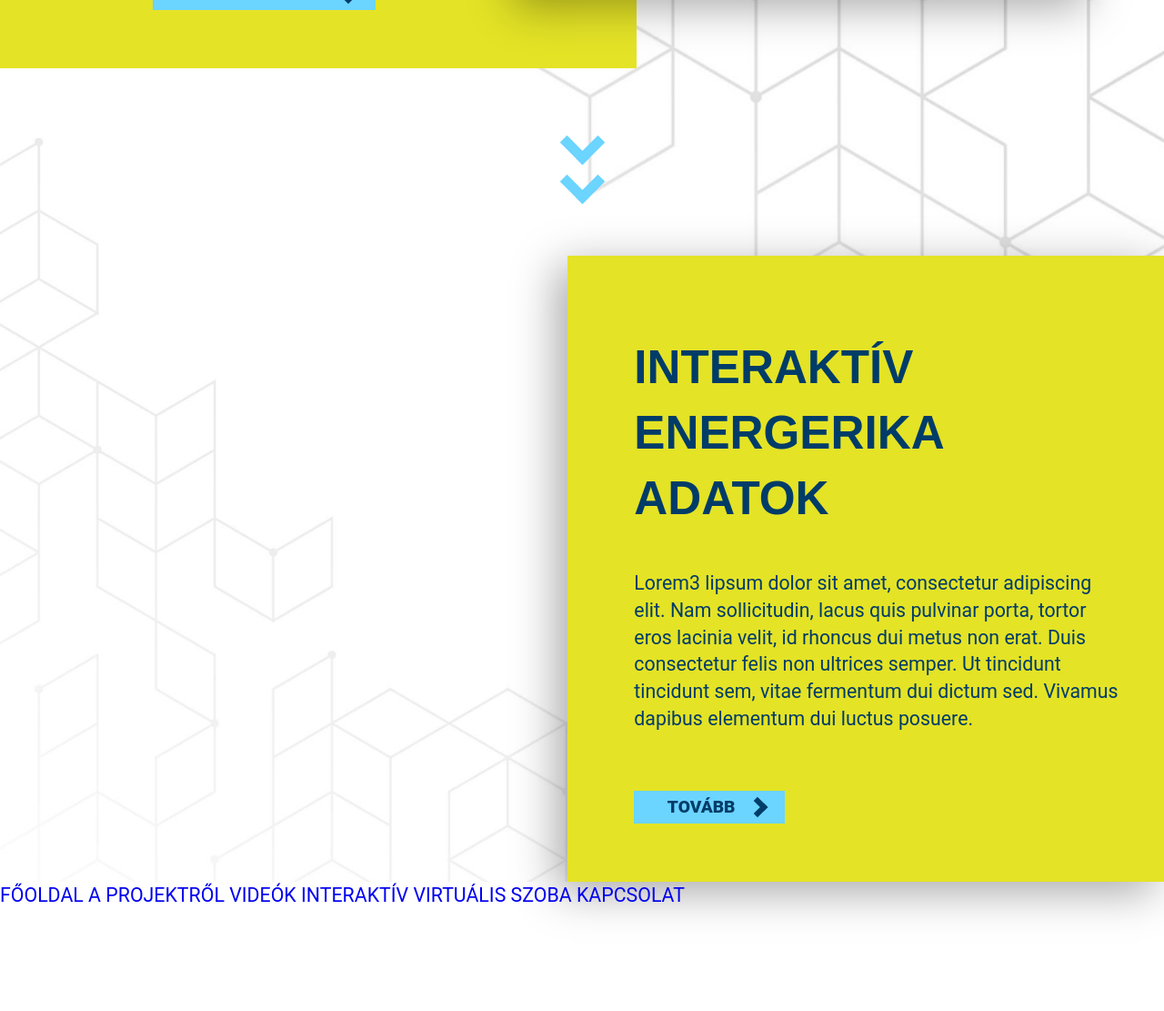
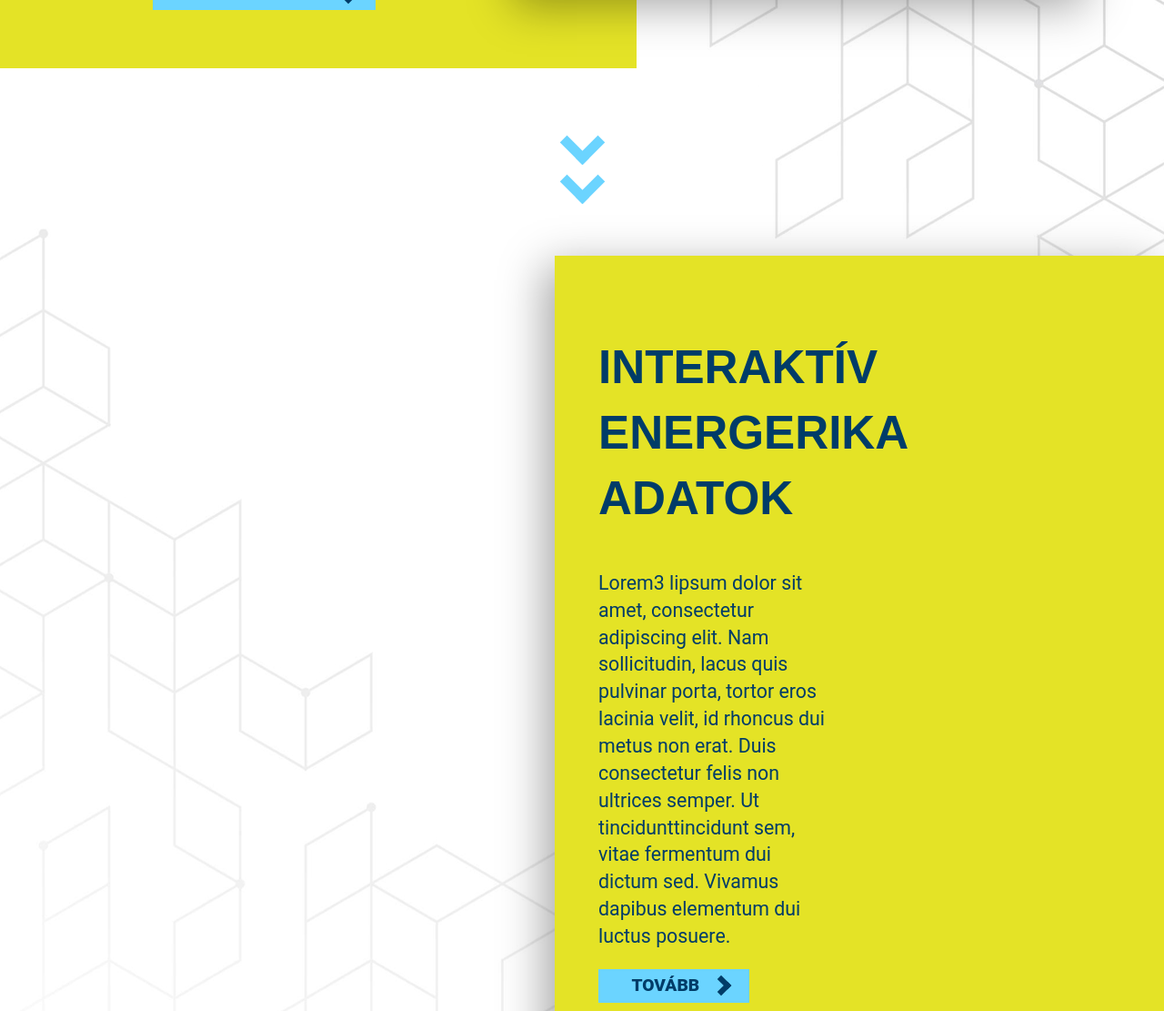
Before and after one commit to hahakeweb/hahakeweb.github.io, a Jekyll site: the page built from index.html, in a window 1280 px wide, cut to the strip 1470-2581 px from the top of the page. Shown: the whole strip at 91% size. Built offline with Jekyll 4.4.1, drawn with Linux system fonts in a browser that asks for light colours; some of the changed text lies outside the part shown.

Commit message:
Landing middle sections

```diff
--- a/_layouts/default.html
+++ b/_layouts/default.html
@@ -15,7 +15,7 @@
       {% include nav.html %}
     </header>
     {{ content }}
-    <footer>
+    <footer class="p-4 mt-5">
       {% include footer.html %}
     </footer>
   </body>
--- a/_sass/main.scss
+++ b/_sass/main.scss
@@ -141,6 +141,10 @@ h4 {
     margin: 8px auto 0;
     transform: rotate(135deg);
     width: 24px;
+
+    &.arrow-down-secondary {
+        border-color: $color-secondary-light;
+    }
 }
 
 // Custom page styles
@@ -179,11 +183,10 @@ h4 {
     }
 
     .videok-interaktiv {
-        // background-color: $color-secondary-light;
         background-image: url('../images/bg-geo-tr.png'), url('../images/bg-geo-bl.png');
         background-position: top right, bottom left;
         background-repeat: no-repeat;
-        background-size: contain, contain;
+        background-size: auto;
 
         .videok {
             background-image: linear-gradient($color-secondary-light, $color-secondary-light);
@@ -195,7 +198,7 @@ h4 {
         .interaktiv {
             background-image: linear-gradient($color-secondary-light, $color-secondary-light);
             box-shadow: -11px 11px 46px 0px rgba(0, 0, 0, 0.35);
-            width: calc(50% + 16px);
+            width: calc(50% + 30px);
             margin-left: auto;
         }
 
@@ -213,4 +216,24 @@ h4 {
             box-shadow: -11px 11px 46px 0px rgba(0, 0, 0, 0.35);
         }
     }
+
+    .kakukk {
+        background-color: #ca7f54;
+        background-image: url(../images/bg-marek-fold.jpg);
+        background-repeat: no-repeat;
+        background-size: cover;
+        background-position: center;
+        color: #fff;
+        max-height: 688px;
+        min-height: 500px;
+
+        h2 {
+            font-size: 4em;
+
+        }
+    }
 }
+
+footer {
+    background-color: $color-primary-light;
+}
--- a/index.html
+++ b/index.html
@@ -3,8 +3,6 @@ layout: default
 title: A Fenntartható jövőért
 page-class: landing
 ---
-
-
 
 <section class="main">
     <div class="container">
@@ -12,12 +10,7 @@ page-class: landing
             <div class="col-10">
                 <h1>{{ page.title }}</h1>
                 <h2>Egy élhető mintaprojekt</h2>
-
-                <p class="lead">Lorem1 lipsum dolor sit amet, consectetur adipiscing elit. Nam sollicitudin, lacus quis pulvinar
-                    porta, tortor eros lacinia velit, id rhoncus dui metus non erat. Duis consectetur felis non ultrices semper. Ut
-                    tincidunt tincidunt sem, vitae fermentum dui dictum sed. Vivamus dapibus elementum dui luctus posuere. Donec vel
-                    dui gravida, porttitor elit in, imperdiet ex. Mauris magna ante, maximus vel nisl non, lobortis aliquam justo.
-                </p>
+                <p class="lead">Lorem1 lipsum dolor sit amet, consectetur adipiscing elit. Nam sollicitudin, lacus quis pulvinar porta, tortor eros lacinia velit, id rhoncus dui metus non erat. Duis consectetur felis non ultrices semper. Ut tincidunt tincidunt sem, vitae fermentum dui dictum sed. Vivamus dapibus elementum dui luctus posuere. Donec vel dui gravida, porttitor elit in, imperdiet ex. Mauris magna ante, maximus vel nisl non, lobortis aliquam justo.</p>
                 {% include button.html link="projekt.html" text="Tovább" class="light" %}
             </div>
         </div>
@@ -29,13 +22,10 @@ page-class: landing
         <div class="container">
             <div class="row justify-content-center">
                 <div class="col-10">
-                    <div class="row xjustify-content-center">
+                    <div class="row">
                         <h2>Videók</h2>
                         <div class="col-5">
-                            <p class="mt-0 mb-5">Lorem2 lipsum dolor sit amet, consectetur adipiscing elit. Nam sollicitudin, lacus quis pulvinar porta, tortor
-                                eros lacinia velit, id rhoncus dui metus non erat. Duis consectetur felis non ultrices semper. Ut tincidunt
-                                tincidunt sem, vitae fermentum dui dictum sed. Vivamus dapibus elementum dui luctus posuere.
-                            </p>
+                            <p class="mt-0 mb-5">Lorem2 lipsum dolor sit amet, consectetur adipiscing elit. Nam sollicitudin, lacus quis pulvinar porta, tortor eros lacinia velit, id rhoncus dui metus non erat. Duis consectetur felis non ultrices semper. Ut tincidunt tincidunt sem, vitae fermentum dui dictum sed. Vivamus dapibus elementum dui luctus posuere.</p>
                             {% include button.html link="videok.html" text="Még több videó" class="dark mb-5" %}
                         </div>
                         <div class="col-7">
@@ -51,16 +41,26 @@ page-class: landing
 
     <div class="interaktiv mt-5">
         <div class="container">
-            <div class="row justify-content-center">
-                <div class="col-10">
+            <div class="row">
+                <div class="col-5 ms-4">
                     <h2>Interaktív energerika adatok</h2>
-                    <p class="mt-0 mb-5">Lorem3 lipsum dolor sit amet, consectetur adipiscing elit. Nam sollicitudin, lacus quis pulvinar porta, tortor
-                        eros lacinia velit, id rhoncus dui metus non erat. Duis consectetur felis non ultrices semper. Ut tincidunt
-                        tincidunt sem, vitae fermentum dui dictum sed. Vivamus dapibus elementum dui luctus posuere.
-                    </p>
+                    <p class="mt-0 mb-6">Lorem3 lipsum dolor sit amet, consectetur adipiscing elit. Nam sollicitudin, lacus quis pulvinar porta, tortor eros lacinia velit, id rhoncus dui metus non erat. Duis consectetur felis non ultrices semper. Ut tincidunttincidunt sem, vitae fermentum dui dictum sed. Vivamus dapibus elementum dui luctus posuere.</p>
                     {% include button.html link="interaktiv.html" text="Tovább" class="dark mb-5" %}
                 </div>
             </div>
         </div>
     </div>
 </section>
+
+<section class="kakukk mt-5 mb-5">
+        <div class="container ms-5">
+            <div class="row">
+                <div class="col-9">
+                    <h2>Lorem4 Ipsum</h2>
+                    <p>Lorem5 ipsum dolor sit amet, consectetur adipiscing elit, sed do eiusmod tempor incididunt ut labore et dolore magna aliqua. Quis ipsum suspendisse ultrices gravida. Risus commodo viverra maecenas accumsan lacus vel facilisis.</p>
+                </div>
+            </div>
+        </div>
+</section>
+
+<div class="arrow-down arrow-down-secondary"></div><div class="arrow-down arrow-down-secondary"></div>
```
Also changed, not shown: assets/images/bg-marek-fold.jpg (added).
